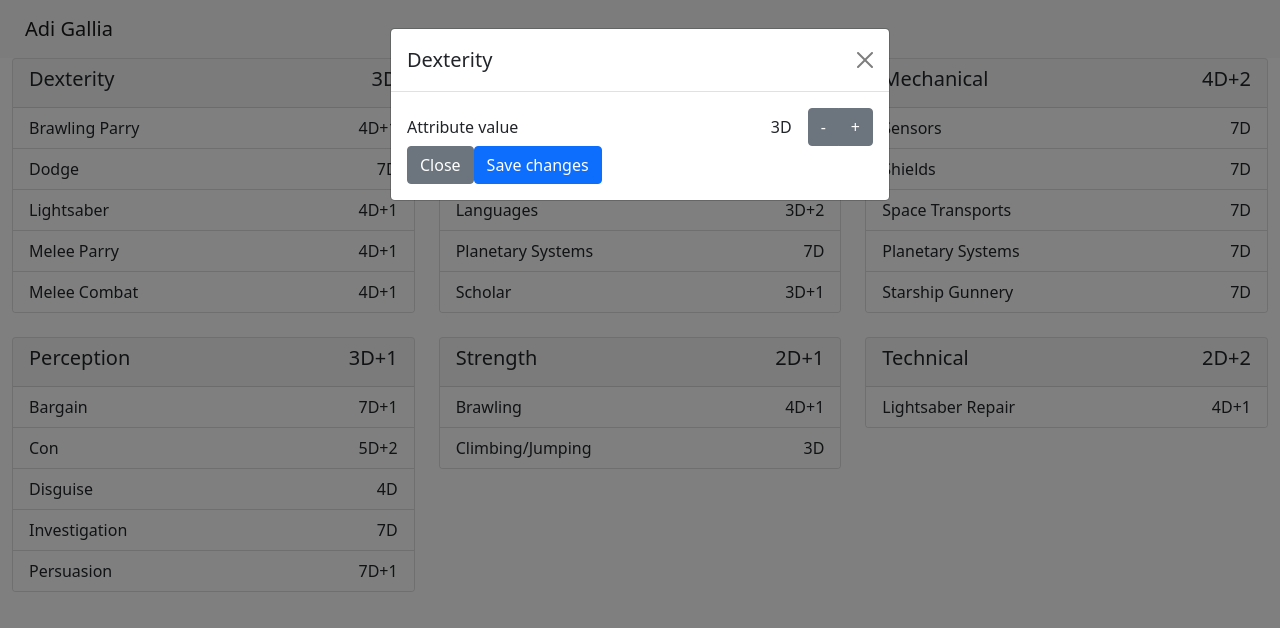
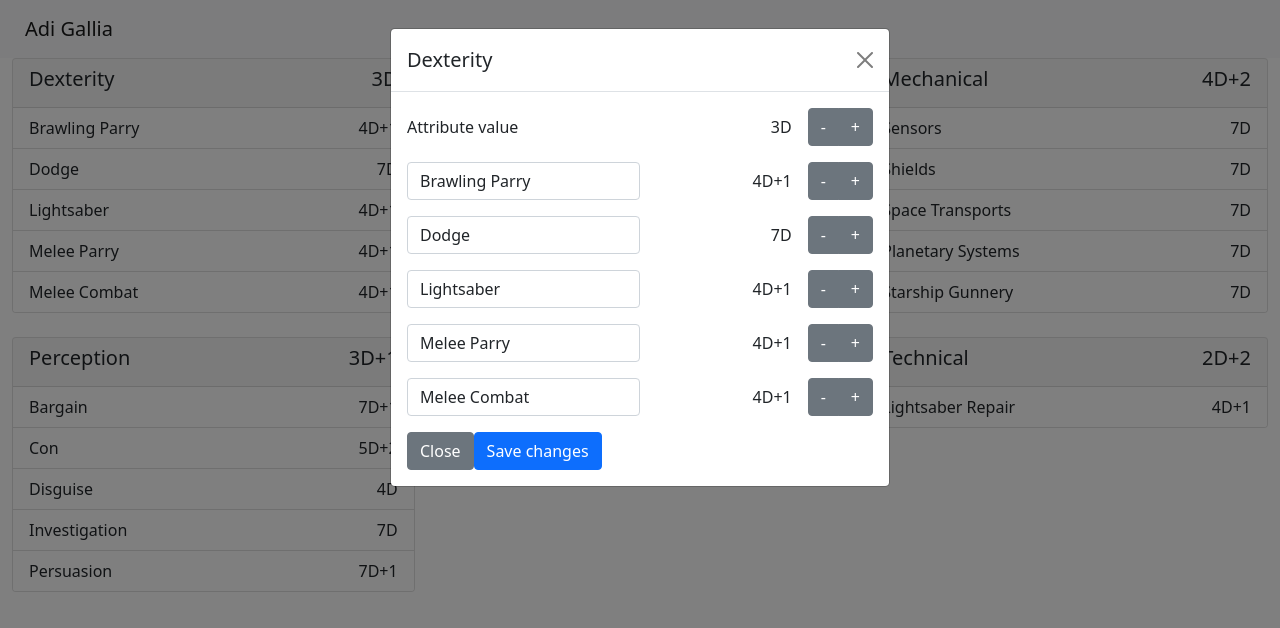
Before and after one commit to hevesg/perfugium-react, a React (Create React App) app in the folder perfugium-frontend/: page / in a window 1280 px wide. Both pictures are taken after a click on the element 213 px from the left and 185 px from the top of the page. Shown: the top 628 px of the page. Built offline with nearby package versions, Linux system fonts and the light colour scheme.

Commit message:
Add D6PipStepper min max

```diff
--- a/perfugium-frontend/src/common/D6AttributePanel.tsx
+++ b/perfugium-frontend/src/common/D6AttributePanel.tsx
@@ -60,12 +60,29 @@ export class D6AttributePanel extends ComponentWithModal<D6AttributePanelProps,
                     >
                         {formik => (
                             <form onSubmit={formik.handleSubmit}>
-                                <div className="d-flex justify-content-between align-items-center">
+                                <div className="d-flex justify-content-between align-items-center mb-3">
                                     <span>Attribute value</span>
                                     <D6PipStepper onChange={formik.handleChange}
                                                   value={formik.values.value}
                                                   name="value"/>
                                 </div>
+                                <ul className="list-unstyled">
+                                    {formik.values.skills.map((skill, index) => (
+                                        <li key={this.props.label + "-skill-" + index}
+                                            className="d-flex justify-content-between mb-3">
+                                            <div className="w-50">
+                                                <input type="text"
+                                                       name={`skills[${index}].name`}
+                                                       value={formik.values.skills[index].name}
+                                                       onChange={formik.handleChange} className="form-control"/>
+                                            </div>
+                                            <D6PipStepper onChange={formik.handleChange}
+                                                          value={formik.values.skills[index].value}
+                                                          name={`skills[${index}].value`} min={formik.values.value}/>
+                                        </li>
+                                    ))}
+                                </ul>
+
                                 <div>
                                     <button type="button" className="btn btn-secondary"
                                             data-bs-dismiss="modal" onClick={() => this.closeModal()}>Close
--- a/perfugium-frontend/src/common/D6PipStepper.tsx
+++ b/perfugium-frontend/src/common/D6PipStepper.tsx
@@ -66,8 +66,14 @@ export class D6PipStepper extends Component<D6PipProps, D6PipState> {
                     <D6PipComponent value={this.state.value}/>
                 </span>
                 <span className="btn-group">
-                    <button type="button" className="btn btn-secondary" onClick={() => this.decrease()}>-</button>
-                    <button type="button" className="btn btn-secondary" onClick={() => this.increase()}>+</button>
+                    <button type="button"
+                            disabled={!(this.state.value > this.props.min!)}
+                            className="btn btn-secondary"
+                            onClick={() => this.decrease()}>-</button>
+                    <button type="button"
+                            disabled={!(this.state.value < this.props.max!)}
+                            className="btn btn-secondary"
+                            onClick={() => this.increase()}>+</button>
                 </span>
             </span>
         )
```
